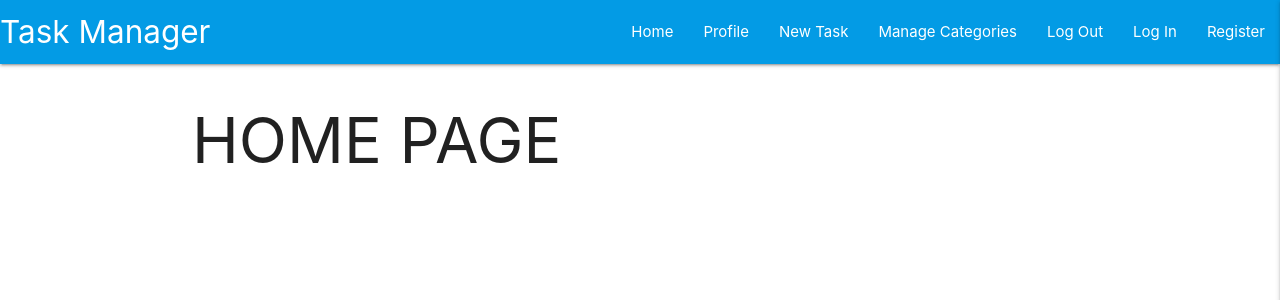
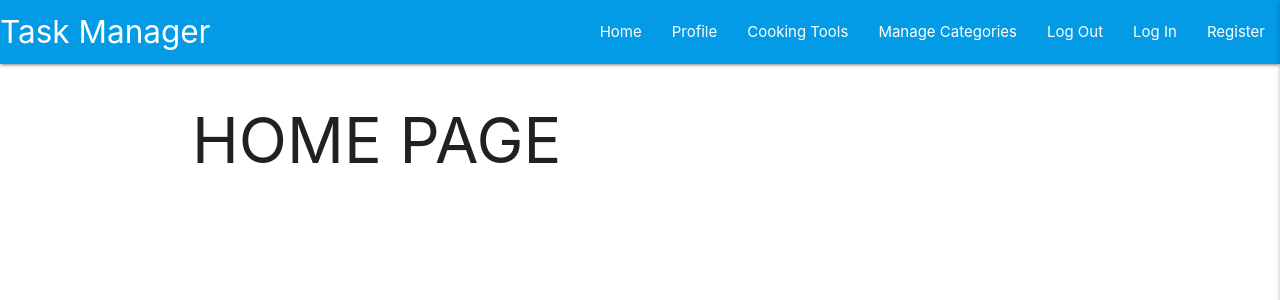
Before and after one commit to Antony-Thornton/MS3---Online-Cookbook, a Flask app: page / in a window 1280 px wide. Shown: the top 300 px of the page. Run offline with Flask 2, Linux system fonts and the light colour scheme; some libraries are stand-ins or nearby versions.

Commit message:
Updated the cooking tool page with comments and H1 so i can see how the page looks

```diff
--- a/app.py
+++ b/app.py
@@ -22,6 +22,10 @@ mongo = PyMongo(app)
 @app.route("/home")
 def get_tasks():
     return render_template("home.html")
+
+@app.route("/tools")
+def tools():
+    return render_template("tools.html")
 
 
 @app.route("/register", methods=["GET", "POST"])
--- a/templates/base.html
+++ b/templates/base.html
@@ -22,7 +22,7 @@
 				<ul class="right hide-on-med-and-down">
 					<li><a href="{{ url_for('get_tasks') }}">Home</a></li>
 					<li><a href="{{ url_for('profile', username=session['user']) }}">Profile</a></li>
-					<li><a href="#">New Task</a></li>
+					<li><a href="{{ url_for('tools') }}">Cooking Tools</a></li>
 					<li><a href="#">Manage Categories</a></li>
 					<li><a href="#">Log Out</a></li>
 					<li><a href="{{ url_for('login') }}">Log In</a></li>
```
Also changed, not shown: templates/tools.html (+5 -3 lines).
